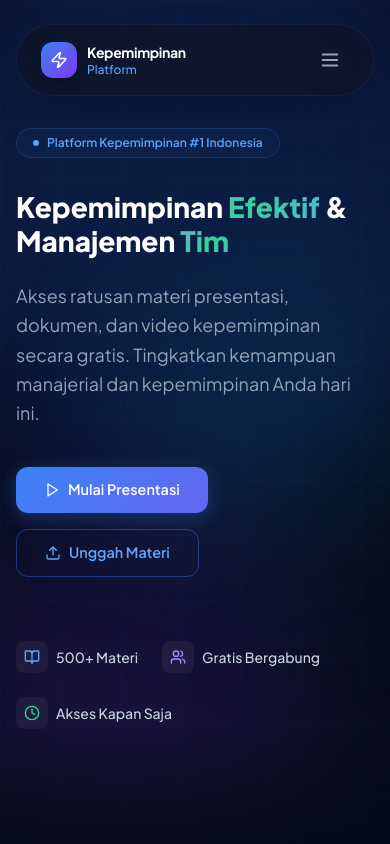
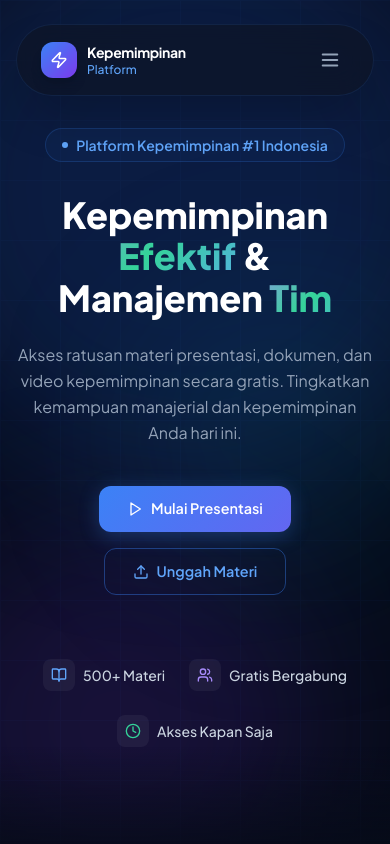
Before and after one commit to AdhityaMaulana11/kepemimpinan-platform, a Next.js app in the folder frontend/: page / in a window 390 px wide. Shown: the top 844 px of the page. Built offline with nearby package versions, Linux system fonts and the light colour scheme; no server answers.

Commit message:
feat(frontend): center hero section and adjust typography proportions
Updated the HeroSection component to center all its elements (eyebrow, title, subtitle, CTAs, badges)
and tweaked the main title typography using Tailwind responsive text classes for a more proportional and impactful look.

```diff
--- a/frontend/components/home/HeroSection.tsx
+++ b/frontend/components/home/HeroSection.tsx
@@ -32,28 +32,28 @@ export default function HeroSection() {
       />
 
       <div className="relative z-10 max-w-7xl mx-auto px-4 sm:px-6 lg:px-8 py-32">
-        <div className="max-w-4xl">
+        <div className="max-w-4xl mx-auto flex flex-col items-center text-center">
           {/* Eyebrow */}
-          <div className={`inline-flex items-center gap-2 px-4 py-1.5 rounded-full border border-blue-500/20 bg-blue-500/5 text-blue-400 text-xs font-semibold mb-8 transition-all duration-700 ${visible ? 'opacity-100 translate-y-0' : 'opacity-0 translate-y-4'}`}>
+          <div className={`inline-flex items-center gap-2 px-4 py-1.5 rounded-full border border-blue-500/20 bg-blue-500/5 text-blue-400 text-sm font-semibold mb-8 transition-all duration-700 ${visible ? 'opacity-100 translate-y-0' : 'opacity-0 translate-y-4'}`}>
             <span className="w-1.5 h-1.5 rounded-full bg-blue-400 animate-pulse" />
             Platform Kepemimpinan #1 Indonesia
           </div>
 
           {/* Headline */}
-          <h1 className={`section-title text-white mb-6 transition-all duration-700 delay-100 ${visible ? 'opacity-100 translate-y-0' : 'opacity-0 translate-y-6'}`}>
+          <h1 className={`text-4xl sm:text-5xl md:text-6xl font-extrabold text-white mb-6 leading-[1.15] transition-all duration-700 delay-100 ${visible ? 'opacity-100 translate-y-0' : 'opacity-0 translate-y-6'}`}>
             Kepemimpinan{' '}
             <span className="gradient-text-animated">Efektif</span>
-            {' '}& Manajemen{' '}
+            <br className="hidden sm:block" /> & Manajemen{' '}
             <span className="gradient-text-animated" style={{ animationDelay: '1s' }}>Tim</span>
           </h1>
 
           {/* Subtitle */}
-          <p className={`text-lg text-slate-400 leading-relaxed max-w-2xl mb-10 transition-all duration-700 delay-200 ${visible ? 'opacity-100 translate-y-0' : 'opacity-0 translate-y-6'}`}>
+          <p className={`text-base sm:text-lg text-slate-400 leading-relaxed max-w-2xl mb-10 transition-all duration-700 delay-200 ${visible ? 'opacity-100 translate-y-0' : 'opacity-0 translate-y-6'}`}>
             Akses ratusan materi presentasi, dokumen, dan video kepemimpinan secara gratis. Tingkatkan kemampuan manajerial dan kepemimpinan Anda hari ini.
           </p>
 
           {/* CTAs */}
-          <div className={`flex flex-wrap gap-4 mb-16 transition-all duration-700 delay-300 ${visible ? 'opacity-100 translate-y-0' : 'opacity-0 translate-y-6'}`}>
+          <div className={`flex flex-wrap justify-center gap-4 mb-16 transition-all duration-700 delay-300 ${visible ? 'opacity-100 translate-y-0' : 'opacity-0 translate-y-6'}`}>
             <Link href="/materials" className="btn-primary">
               <span className="flex items-center gap-2">
                 <Play size={16} />
@@ -67,7 +67,7 @@ export default function HeroSection() {
           </div>
 
           {/* Trust badges */}
-          <div className={`flex flex-wrap gap-6 transition-all duration-700 delay-400 ${visible ? 'opacity-100 translate-y-0' : 'opacity-0 translate-y-6'}`}>
+          <div className={`flex flex-wrap justify-center gap-6 sm:gap-10 transition-all duration-700 delay-400 ${visible ? 'opacity-100 translate-y-0' : 'opacity-0 translate-y-6'}`}>
             {badges.map(({ icon: Icon, label, color }) => (
               <div key={label} className="flex items-center gap-2">
                 <div className={`w-8 h-8 rounded-lg bg-white/5 flex items-center justify-center ${color}`}>
```
